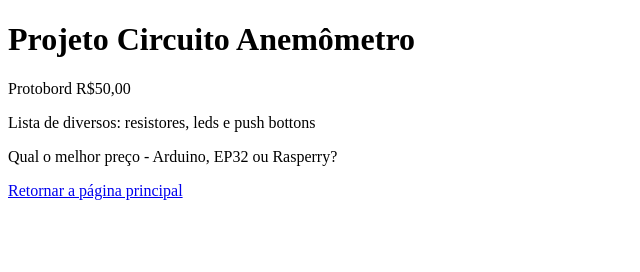
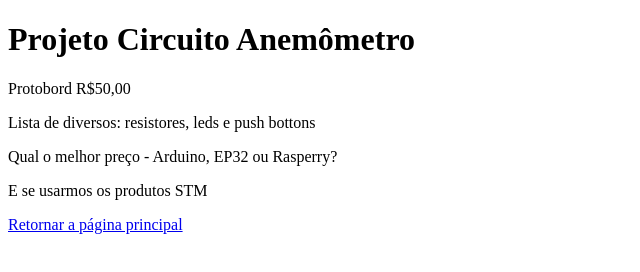
Before and after one commit to EDSONFLORE/desafio1_cursogit, a plain HTML site: page Componentes.html in a window 1280 px wide. Shown: the whole page, without its empty margins (0-640 px from the left). Drawn offline with Linux system fonts and the light colour scheme.

Commit message:
Acrescentado Microcontrolador STM

```diff
--- a/Componentes.html
+++ b/Componentes.html
@@ -11,6 +11,7 @@
     <p>Protobord R$50,00</p>
     <p>Lista de diversos: resistores, leds e push bottons</p>
     <p>Qual o melhor preço - Arduino, EP32 ou Rasperry?</p>
+    <p>E se usarmos os produtos STM</p>
     <a href="index.html">Retornar a página principal</a>
 </body>
 </html>
```
